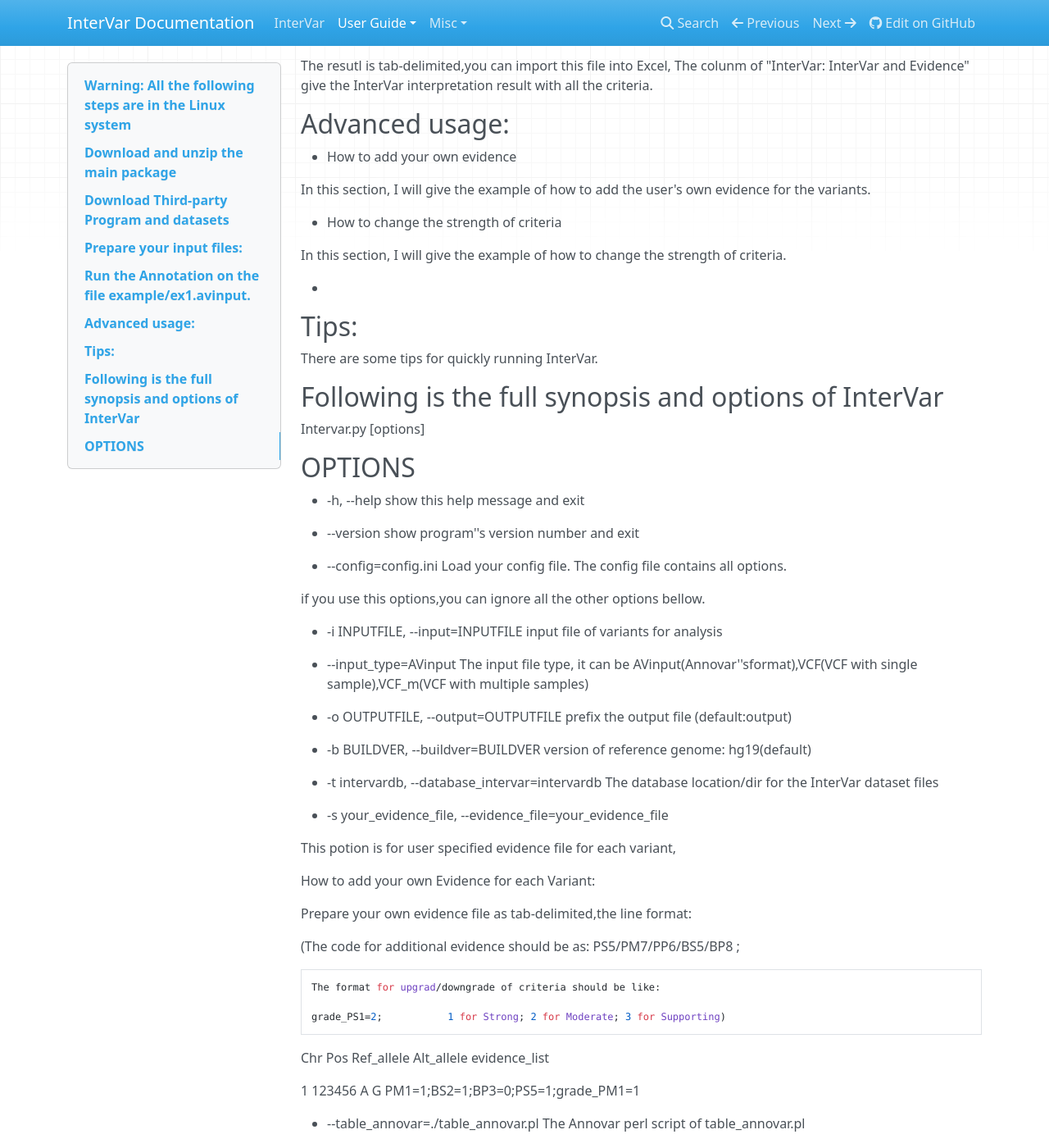
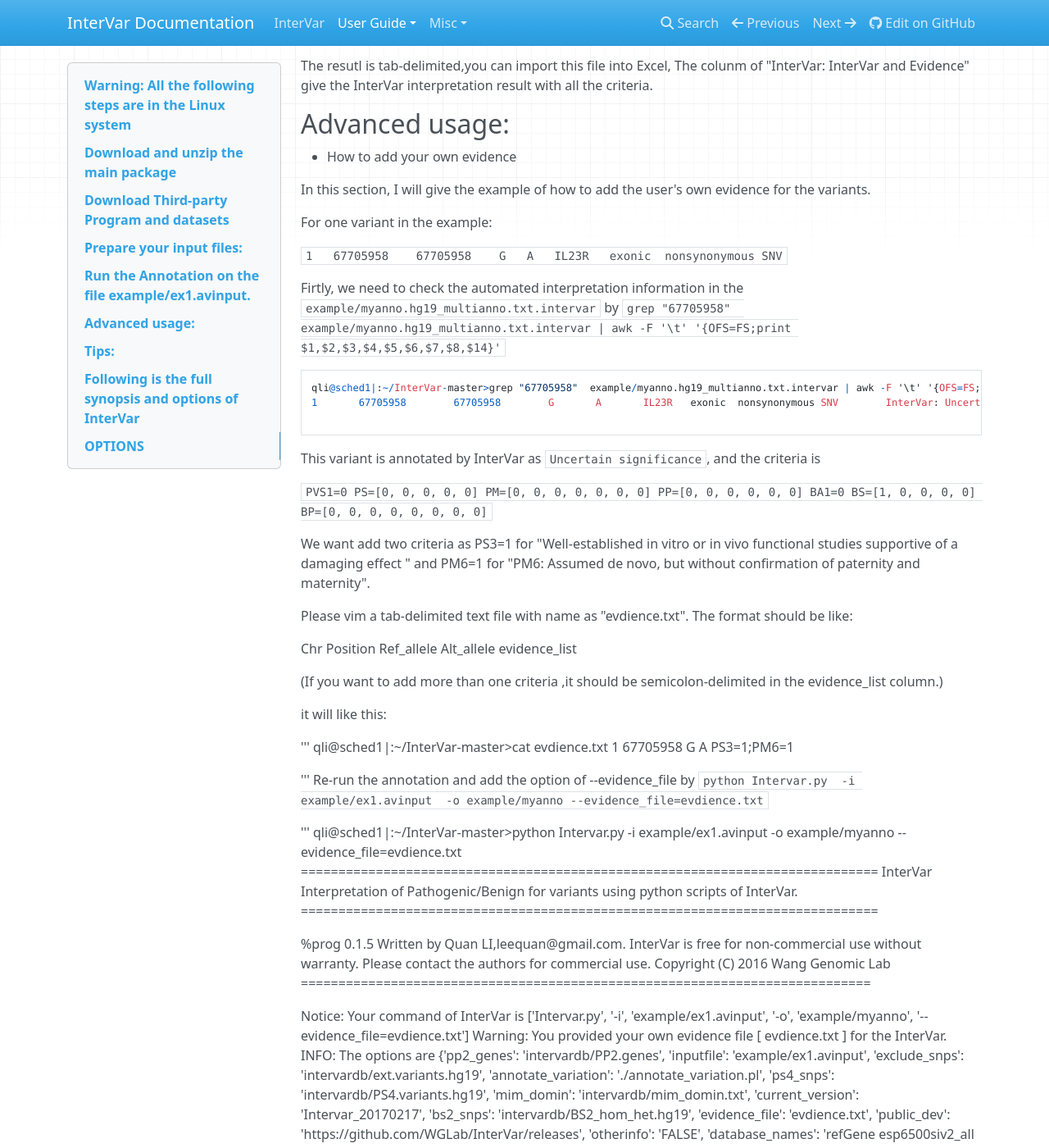
Before and after one commit to WGLab/InterVar, an MkDocs documentation site: the page built from docs/user-guide/manual.md, in a window 1280 px wide and 1400 px high, scrolled down 7838 px. Shown: the whole window at 82% size. Built offline with MkDocs 1.6.1, drawn with Linux system fonts in a browser that asks for light colours; nearby versions of some CDN libraries; old or Windows-style settings are respelled for this version of MkDocs; some of the changed text lies outside the part shown.

Commit message:
update doc

````diff
--- a/docs/user-guide/manual.md
+++ b/docs/user-guide/manual.md
@@ -297,10 +297,10 @@
 1       1404001 1404001 G       T       comments: rs149123833, a SNP in 3' UTR of ATAD3C
 ```
 
-The input file type can be specified by option of  `--input_type`, there are three types:  AVinput(Annovar''sformat),VCF(VCF with single sample),VCF_m(VCF with multiple samples)
+The input file type can be specified by option of  `--input_type`, there are three types:  AVinput(Annovar's format),VCF(VCF with single sample),VCF_m(VCF with multiple samples)
 
 ## Run the Annotation on the  file `example/ex1.avinput`.
-Please be advice that for the first running, the InterVar will use the `perl ./annotate_variation.pl` to download the necessary ANNOVAR datasests,it will take some time.(If you also were ANNOVAR user before, you can specify the ANNOVAR's database_location by option `--database_locat`, you also can edit the config.ini, find the line `database_locat = humandb` and replace with your location  , InterVar will check if all database file exist in you provided location).From second  running of the InterVar, you  will not  download the same ANNOVAR's datasets again.
+Please be advice that for the first running, the InterVar will use the `perl ./annotate_variation.pl` to download the necessary ANNOVAR datasests,it will take some time.(If you also were ANNOVAR user before, you can specify the ANNOVAR's database_location by option `--database_locat`, you also can edit the config.ini, find the line `database_locat = humandb` and replace with your location  , InterVar will check if all database file exist in you provided location).From second running , InterVar will not  download the same ANNOVAR's datasets again.
 
 ```
 qli@sched1|:~/InterVar-master> python Intervar.py  -i example/ex1.avinput  -o example/myanno
@@ -415,6 +415,81 @@
 
 In this section, I will give the example of how to add the user's own evidence for the variants.
 
+For one variant in the example:
+
+`1   67705958    67705958    G   A   IL23R   exonic  nonsynonymous SNV`
+
+Firtly, we need to check the automated interpretation information in the `example/myanno.hg19_multianno.txt.intervar ` by `grep "67705958"  example/myanno.hg19_multianno.txt.intervar | awk -F '\t' '{OFS=FS;print $1,$2,$3,$4,$5,$6,$7,$8,$14}'`
+
+```
+qli@sched1|:~/InterVar-master>grep "67705958"  example/myanno.hg19_multianno.txt.intervar | awk -F '\t' '{OFS=FS;print $1,$2,$3,$4,$5,$6,$7,$8,$14}'
+1       67705958        67705958        G       A       IL23R   exonic  nonsynonymous SNV        InterVar: Uncertain significance PVS1=0 PS=[0, 0, 0, 0, 0] PM=[0, 0, 0, 0, 0, 0, 0] PP=[0, 0, 0, 0, 0, 0] BA1=0 BS=[1, 0, 0, 0, 0] BP=[0, 0, 0, 0, 0, 0, 0, 0]
+
+```
+
+This variant is annotated by InterVar as `Uncertain significance`, and the criteria is
+
+`PVS1=0 PS=[0, 0, 0, 0, 0] PM=[0, 0, 0, 0, 0, 0, 0] PP=[0, 0, 0, 0, 0, 0] BA1=0 BS=[1, 0, 0, 0, 0] BP=[0, 0, 0, 0, 0, 0, 0, 0]`
+
+We want add two criteria  as PS3=1 for "Well-established in vitro or in vivo functional studies supportive of a damaging effect " and  PM6=1 for "PM6: Assumed de novo, but without confirmation of paternity and maternity".
+
+Please vim a tab-delimited text file with name as "evdience.txt". The format should be like:
+
+Chr Position Ref_allele Alt_allele evidence_list
+
+(If you want to add more than one  criteria ,it should be semicolon-delimited in the evidence_list column.)
+
+it will like this:
+
+'''
+qli@sched1|:~/InterVar-master>cat evdience.txt
+1       67705958        G       A       PS3=1;PM6=1
+
+'''
+Re-run the annotation and add the option of --evidence_file by `python Intervar.py  -i example/ex1.avinput  -o example/myanno --evidence_file=evdience.txt`
+
+'''
+qli@sched1|:~/InterVar-master>python Intervar.py  -i example/ex1.avinput  -o example/myanno --evidence_file=evdience.txt               =============================================================================
+InterVar
+Interpretation of Pathogenic/Benign for variants using python scripts of InterVar.
+=============================================================================
+
+%prog 0.1.5
+Written by Quan LI,leequan@gmail.com.
+InterVar is free for non-commercial use without warranty.
+Please contact the authors for commercial use.
+Copyright (C) 2016 Wang Genomic Lab
+============================================================================
+
+Notice: Your command of InterVar is ['Intervar.py', '-i', 'example/ex1.avinput', '-o', 'example/myanno', '--evidence_file=evdience.txt']
+Warning: You provided your own evidence file [ evdience.txt ] for the InterVar.
+INFO: The options are {'pp2_genes': 'intervardb/PP2.genes', 'inputfile': 'example/ex1.avinput', 'exclude_snps': 'intervardb/ext.variants.hg19', 'annotate_variation': './annotate_variation.pl', 'ps4_snps': 'intervardb/PS4.variants.hg19', 'mim_domin': 'intervardb/mim_domin.txt', 'current_version': 'Intervar_20170217', 'bs2_snps': 'intervardb/BS2_hom_het.hg19', 'evidence_file': 'evdience.txt', 'public_dev': 'https://github.com/WGLab/InterVar/releases', 'otherinfo': 'FALSE', 'database_names': 'refGene esp6500siv2_all 1000g2015aug avsnp144 dbnsfp30a clinvar_20160302 exac03 dbscsnv11 dbnsfp31a_interpro rmsk ensGene knownGene', 'mim_pheno': 'intervardb/mim_pheno.txt', 'table_annovar': './table_annovar.pl', 'buildver': 'hg19', 'inputfile_type': 'AVinput', 'onetranscript': 'FALSE', 'mim2gene': 'intervardb/mim2gene.txt', 'orpha': 'intervardb/orpha.txt', 'ps1_aa': 'intervardb/PS1.AA.change.patho.hg19', 'mim_adultonset': 'intervardb/mim_adultonset.txt', 'knowngenecanonical': 'intervardb/knownGeneCanonical.txt', 'outfile': 'example/myanno', 'convert2annovar': './convert2annovar.pl', 'database_locat': 'humandb', 'database_intervar': 'intervardb', 'lof_genes': 'intervardb/PVS1.LOF.genes', 'disorder_cutoff': '0.01', 'mim_recessive': 'intervardb/mim_recessive.txt', 'pm1_domain': 'intervardb/PM1_domains_with_benigns', 'mim_orpha': 'intervardb/mim_orpha.txt', 'bp1_genes': 'intervardb/BP1.genes'}
+Warning: the folder of humandb is already created!
+Notice: Begin the variants interpretation by InterVar
+Notice: About 18 lines in your variant file!
+Notice: About 22 variants has been processed by InterVar
+Notice: The InterVar is finished, the output file is [ example/myanno.hg19_multianno.txt.intervar ]
+=============================================================================
+Thanks for using InterVar!
+Report bugs to leequan@gmail.com;
+InterVar homepage: <https://wInterVar.wglab.org>
+=============================================================================
+
+'''
+
+Then we check the new result of `example/myanno.hg19_multianno.txt.intervar`, by `grep "67705958"  example/myanno.hg19_multianno.txt.intervar | awk -F '\t' '{OFS=FS;print $1,$2,$3,$4,$5,$6,$7,$8,$14}'
+
+'''
+qli@sched1|:~/InterVar-master>grep "67705958"  example/myanno.hg19_multianno.txt.intervar | awk -F '\t' '{OFS=FS;print $1,$2,$3,$4,$5,$6,$7,$8,$14}'
+1       67705958        67705958        G       A       IL23R   exonic  nonsynonymous SNV        InterVar: Likely pathogenic PVS1=0 PS=[0, 0, 1, 0, 0] PM=[0, 0, 0, 0, 0, 1, 0] PP=[0, 0, 0, 0, 0, 0] BA1=0 BS=[1, 0, 0, 0, 0] BP=[0, 0, 0, 0, 0, 0, 0, 0]
+
+'''
+
+The annotation results change to `Likely pathogenic`, and also you can find the PS3=1 and PM6=1;
+
+
+
+
 
 * How to change the strength of criteria
 
````
